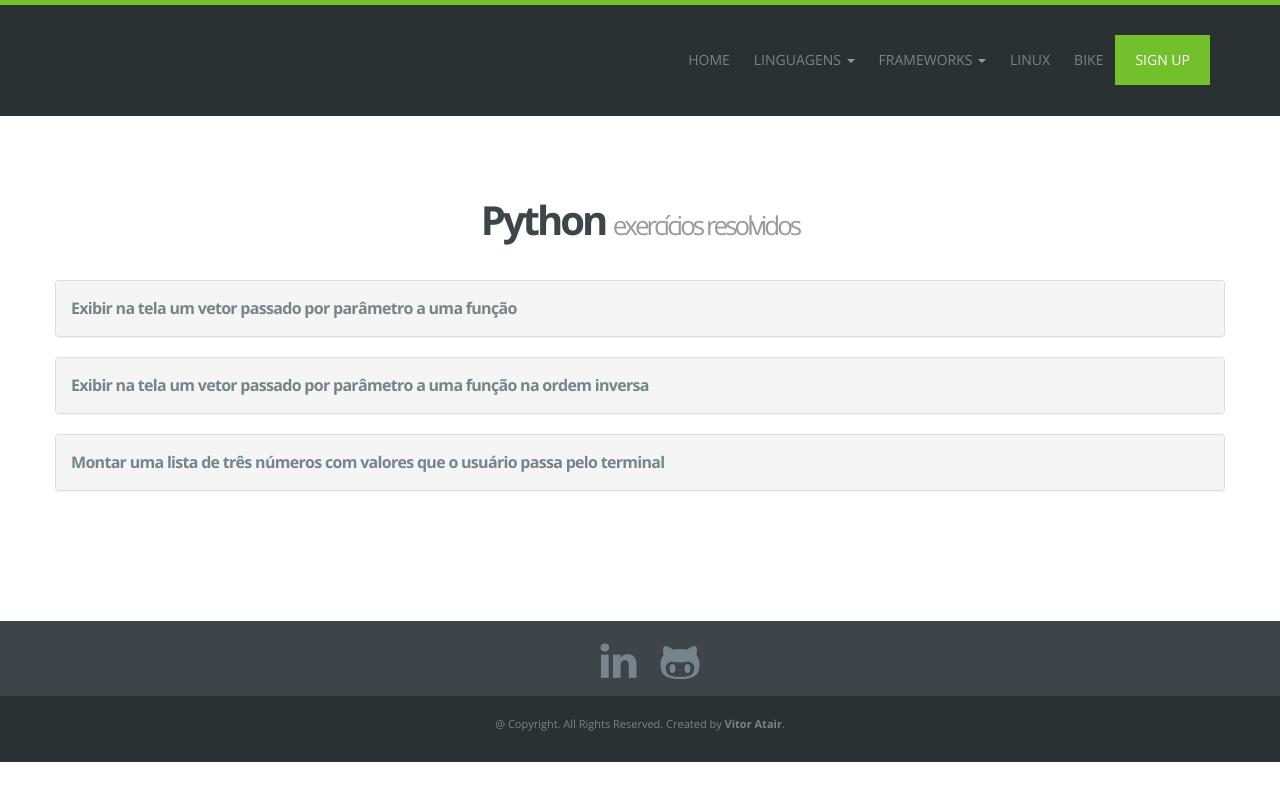
After one commit to vitoratair/vitoratair, a Django app: template howto/handbook/templates/python/exercises.html in a window 1280 px wide. The commit adds this page. Run offline with Django 3.2, Linux system fonts and the light colour scheme; the template is opened without the code that fills it, so the values that code supplies are empty; some libraries are stand-ins or nearby versions.

Commit message:
added page about exercises on python

```diff
--- /dev/null
+++ b/howto/handbook/templates/python/exercises.html
@@ -0,0 +1,152 @@
+{% extends 'base.html' %}
+
+{% block content %}
+
+
+<section id="content">
+	<div class="container">
+
+        <div class="row margin-30">
+          <div class="col-md-8 col-md-offset-2 text-center">
+            <h1 class="dark-gray">Python <small> exercícios resolvidos</small></h1>
+          </div>
+        </div>
+
+		<div class="row margin-50">
+
+			<div class="panel-group" id="accordion">
+			  	<div class="panel panel-default">
+				    <div class="panel-heading">
+				      <h4 class="panel-title gray">
+				        <a data-toggle="collapse" data-parent="#accordion" href="#collapseOne">
+				          Exibir na tela um vetor passado por parâmetro a uma função
+				        </a>
+				      </h4>
+				    </div>
+
+				    <div id="collapseOne" class="panel-collapse collapse off">
+				      	<div class="panel-body">
+<pre class="lang-python prettyprint">
+# coding: utf-8
+
+def showList(lista):
+	for element in lista:
+		print element
+
+if __name__ == '__main__':
+	lista = ['element 1', 'element 2', 'element 3', 'element 4']
+	showList(lista)
+</pre>
+				      	</div>
+				    </div>
+			  	</div>
+			<br>
+			<!-- Exercício 2 -->
+			<div class="panel-group" id="accordion">
+			  	<div class="panel panel-default">
+				    <div class="panel-heading">
+				      <h4 class="panel-title gray">
+				        <a data-toggle="collapse" data-parent="#accordion" href="#collapseTwo">
+				          Exibir na tela um vetor passado por parâmetro a uma função na ordem inversa
+				        </a>
+				      </h4>
+				    </div>
+
+				    <div id="collapseTwo" class="panel-collapse collapse off">
+				      	<div class="panel-body">
+<pre class="lang-python prettyprint">
+# coding: utf-8
+
+def showInverseList(lista):
+	newList = []
+
+	for indice in range(0, len(lista)):
+		newList.insert(0, lista[indice])
+
+	print newList
+
+if __name__ == '__main__':
+	lista = [10,9,8,7]
+	showInverseList(lista)
+</pre>
+						<br>
+						<h4 class="gray">Refatorando</h4>
+						<br>
+
+<pre class="lang-python prettyprint">
+# coding: utf-8
+
+def showInverseList(lista):
+
+	print lista[::-1]
+
+	# or
+
+	for element in reversed(lista):
+		print element
+
+	# or
+
+	...
+
+if __name__ == '__main__':
+	lista = [10,9,8,7]
+	showInverseList(lista)
+</pre>
+				      	</div>
+				    </div>
+			  	</div>
+
+			<br>
+			<!-- Exercício 3 -->
+			<div class="panel-group" id="accordion">
+			  	<div class="panel panel-default">
+				    <div class="panel-heading">
+				      <h4 class="panel-title gray">
+				        <a data-toggle="collapse" data-parent="#accordion" href="#collapseThree">
+				          Montar uma lista de três números com valores que o usuário passa pelo terminal
+				        </a>
+				      </h4>
+				    </div>
+
+				    <div id="collapseThree" class="panel-collapse collapse off">
+				      	<div class="panel-body">
+<pre class="lang-python prettyprint">
+def listByUser():
+
+	userList = []
+
+	print 'Insira três números'
+
+	while len(userList) < 3:
+
+		element = raw_input('Entre com um número: ')
+
+		if element.isdigit():
+			userList.append(element)
+
+		else:
+			print 'Elemento não pode ser inserido'
+			element = raw_input('Entre com um número: ')
+
+	print userList
+
+if __name__ == '__main__':
+	listByUser()
+</pre>
+				      	</div>
+				    </div>
+			  	</div>
+
+			</div>
+
+		</div>
+	</div>
+</section>
+
+
+
+
+
+
+{% endblock content %}
--- a/howto/handbook/templates/python/index.html
+++ b/howto/handbook/templates/python/index.html
@@ -19,6 +19,12 @@
     </div>
   </div>
 </section>
+    <div class="col-md-12" align="right">
+      <div class="col-md-10">
+        <a href="/handbook/python/5" class="btn-main">exercícios</a>
+      </div>
+      <div class="col-md-2"></div>
+    </div>
 
 <section id="content">
     <div class="container">
--- a/howto/handbook/views.py
+++ b/howto/handbook/views.py
@@ -21,6 +21,8 @@ def python(request, url = None):
     elif url == '4':
         return render(request, 'python/tdd.html')
 
+    elif url == '5':
+        return render(request, 'python/exercises.html')
 
 def linux(request, url = None):
     """
```
